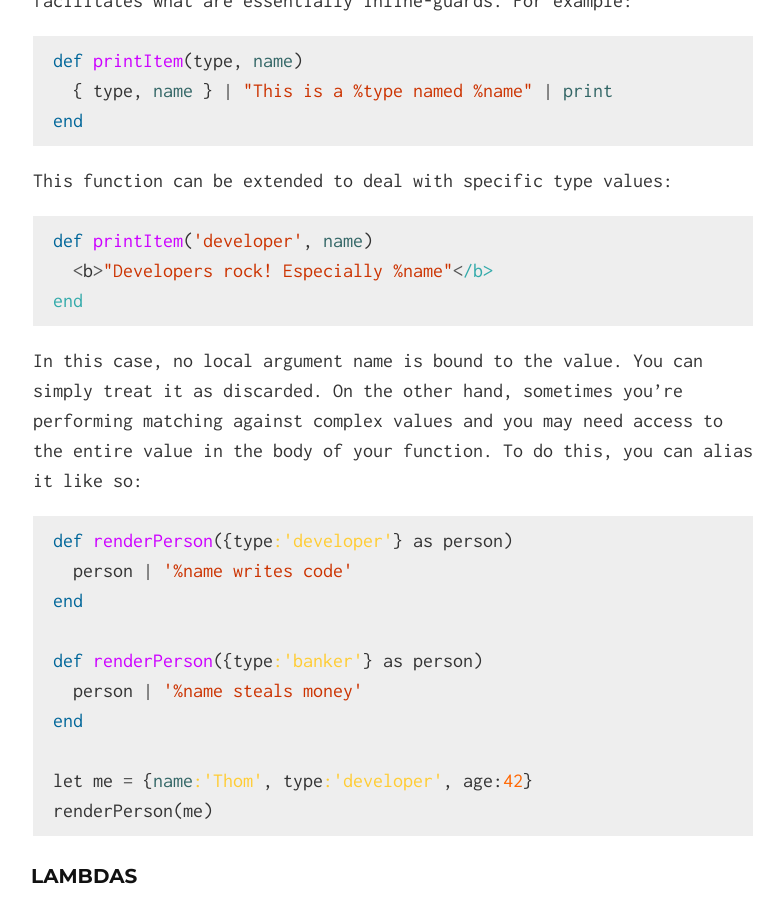
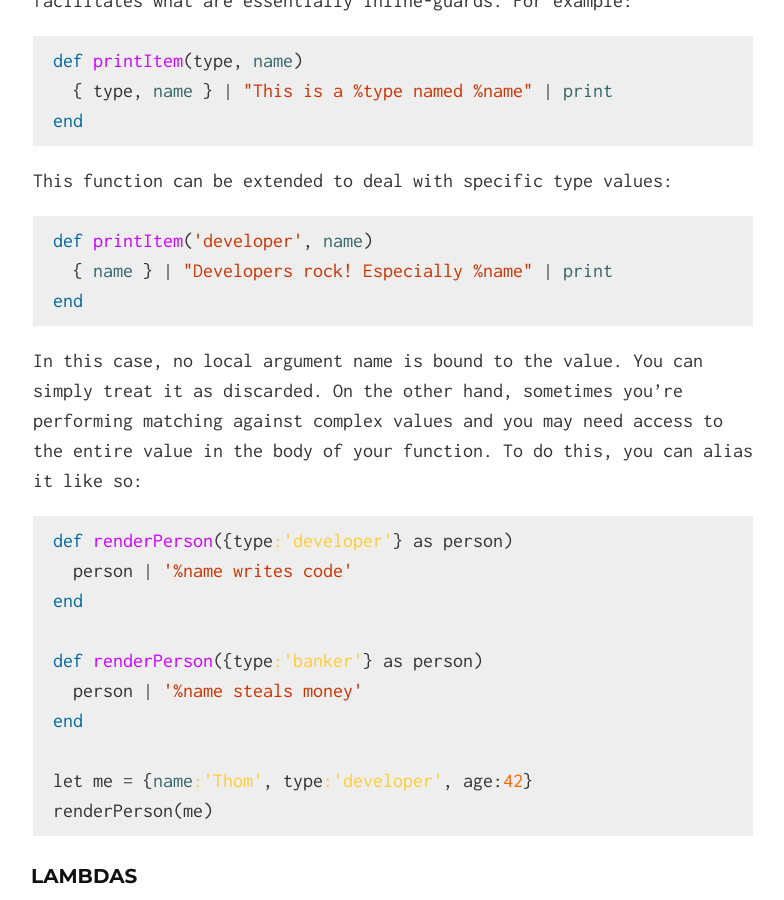
Before and after one commit to kode4food/fate-lang, a Jekyll site: the page built from guide/functions.md, in a window 1280 px wide and 900 px high, scrolled down 1514 px. Shown: the whole window, without its empty margins (247-1031 px from the left). Built offline with Jekyll 4.4.1, drawn with Linux system fonts in a browser that asks for light colours; Markdown is read by kramdown in place of the engine named in the settings.

Commit message:
fixing function example

````diff
--- a/guide/functions.md
+++ b/guide/functions.md
@@ -45,7 +45,7 @@ This function can be extended to deal with specific type values:
 
 ```ruby
 def printItem('developer', name)
-  <b>"Developers rock! Especially %name"</b>
+  { name } | "Developers rock! Especially %name" | print
 end
 ```
 
````
